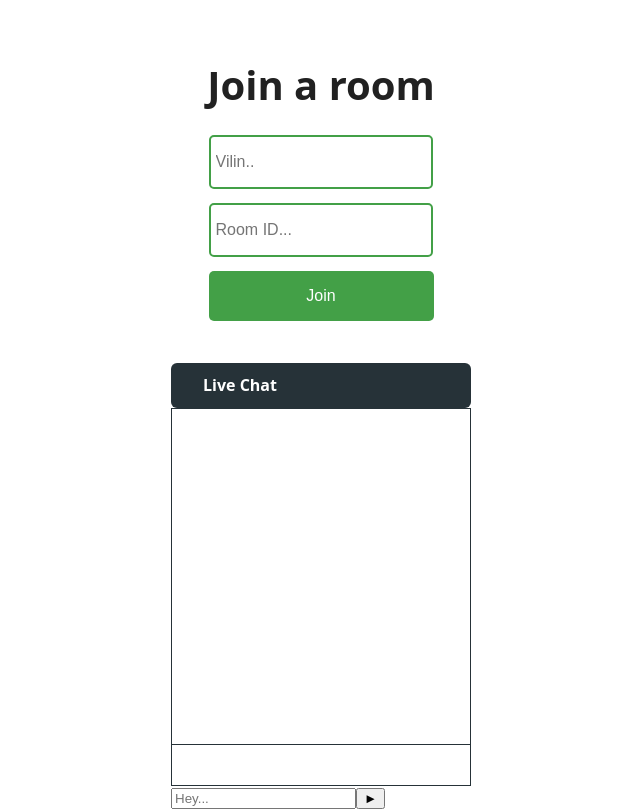
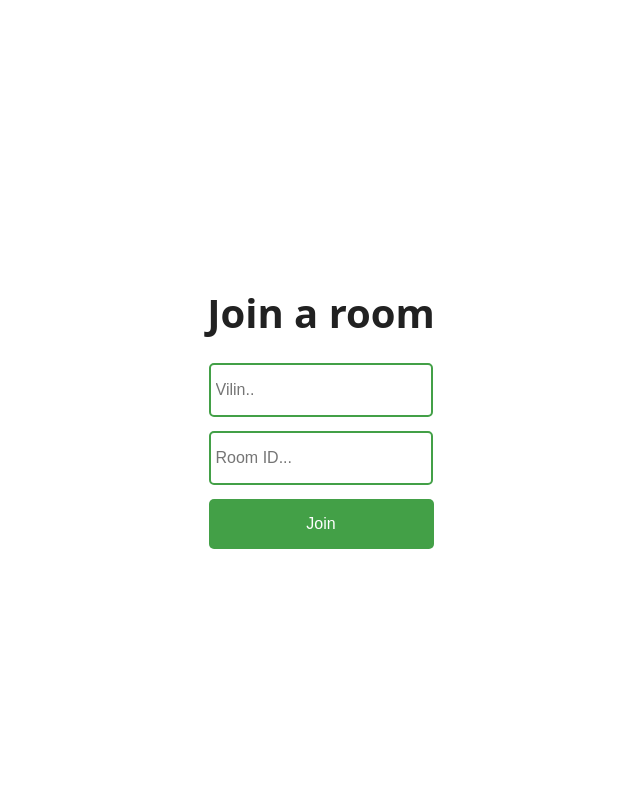
Before and after one commit to VilinKehayov/Socket-Io-Chat-App, a React (Create React App) app: page / in a window 1280 px wide. Shown: the whole page, without its empty margins (319-959 px from the left). Built offline with nearby package versions, Linux system fonts and the light colour scheme; no server answers.

Commit message:
New useState added, when to show the Chat.

```diff
--- a/src/App.js
+++ b/src/App.js
@@ -8,14 +8,17 @@ const socket = io.connect("http://localhost:3001");
 function App() {
   const [username, setUsername] = useState("");
   const [room, setRoom] = useState("");
+  const [showChat, setShowChat] = useState(false);
 
   const joinRoom = () => {
     if (username !== "" && room !== "") {
       socket.emit("join_room", room);
+      setShowChat(true);
     }
   };
   return (
     <div className="App">
+      {!showChat ? (
         <div className="joinChatContainer">
           <h3>Join a room</h3>
           <input
@@ -34,7 +37,9 @@ function App() {
           ></input>
           <button onClick={joinRoom}>Join</button>
         </div>
+      ) : (
         <Chat socket={socket} username={username} room={room} />
+      )}
     </div>
   );
 }
```
Lines whose indentation alone changed are shown as unchanged.
